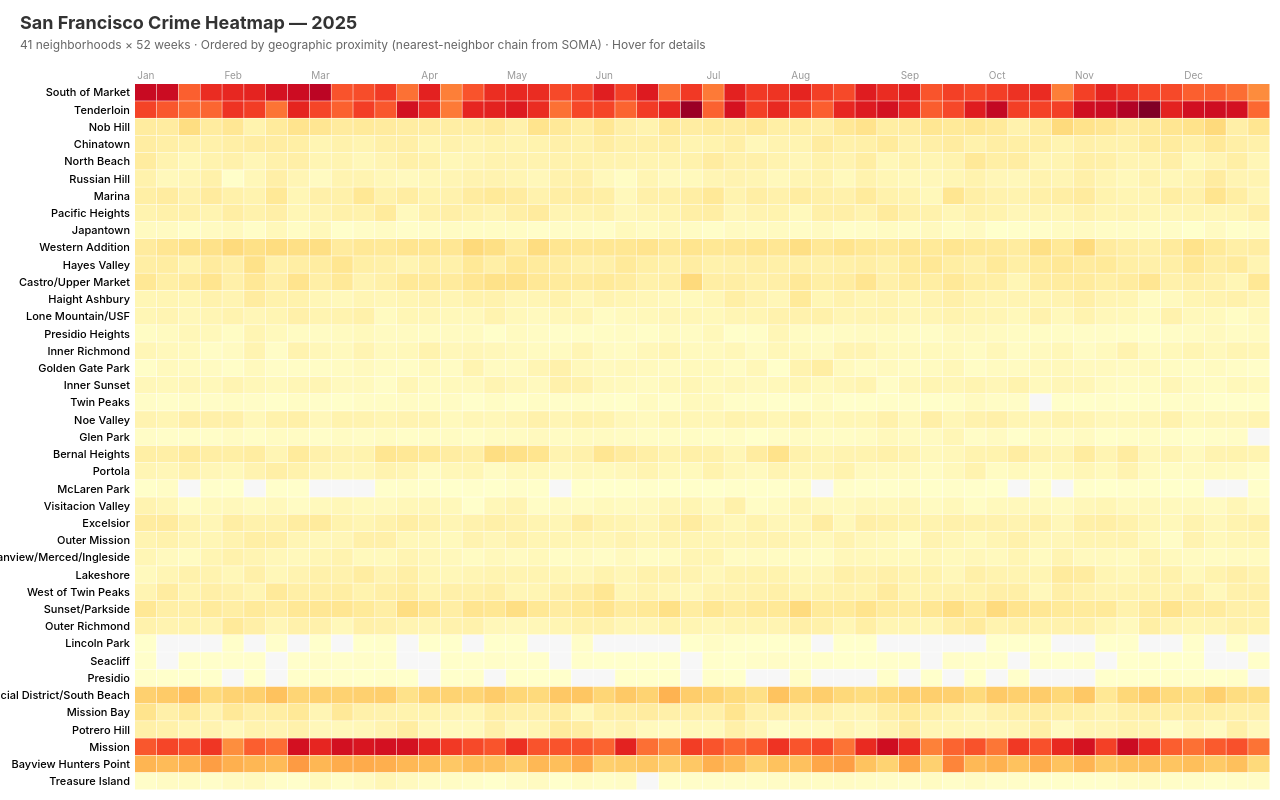
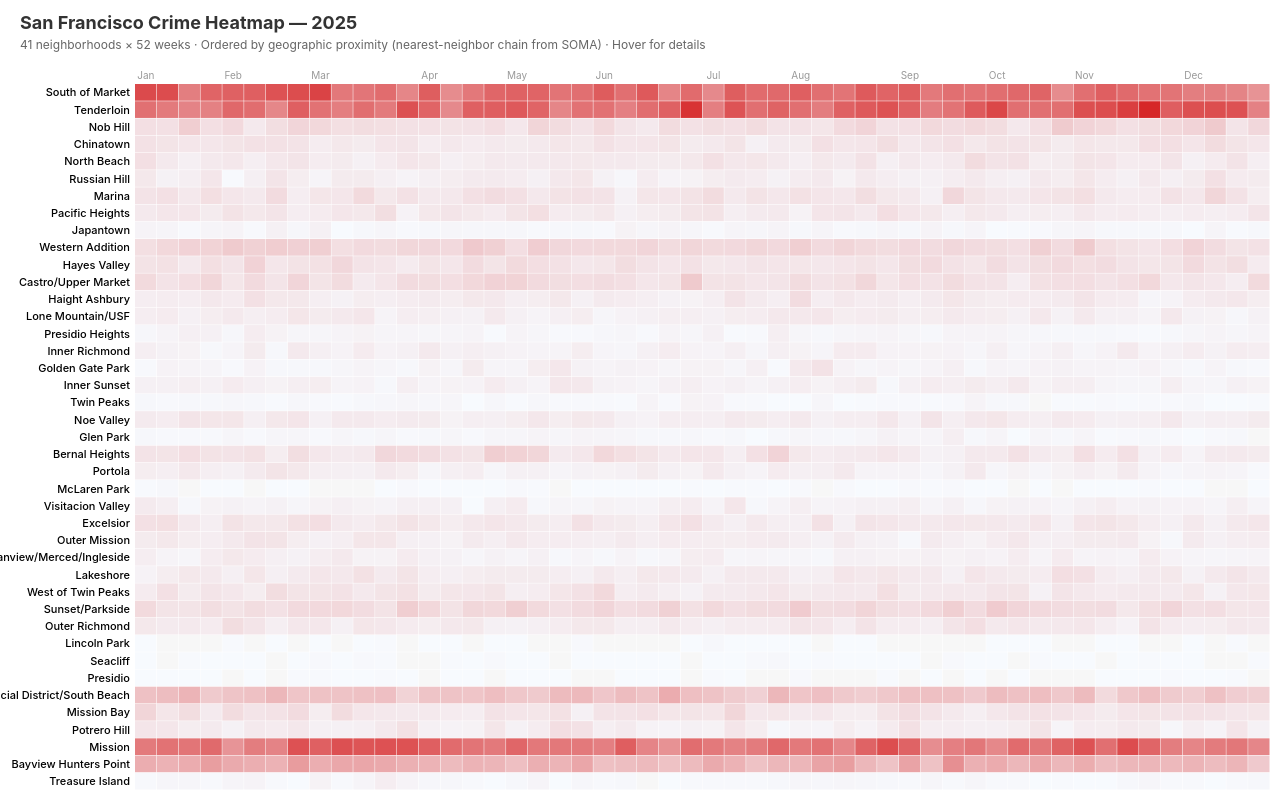
Before and after one commit to jestrada/sf-crime-heatmap-2025, a plain HTML site: page crime_heatmap.html in a window 1280 px wide. Drawn offline with nearby package versions, Linux system fonts and the light colour scheme.

Commit message:
Revert color scale to original light blue → red

```diff
--- a/crime_heatmap.html
+++ b/crime_heatmap.html
@@ -93,8 +93,9 @@
             });
         });
 
-        const colorScale = d3.scaleSequential(d3.interpolateYlOrRd)
-            .domain([0, maxValue]);
+        const colorScale = d3.scaleLinear()
+            .domain([0, maxValue])
+            .range(["#f7fbff", "#d62728"]);
 
         const chartDiv = document.getElementById('chart');
         const availableWidth = chartDiv.clientWidth;
```
